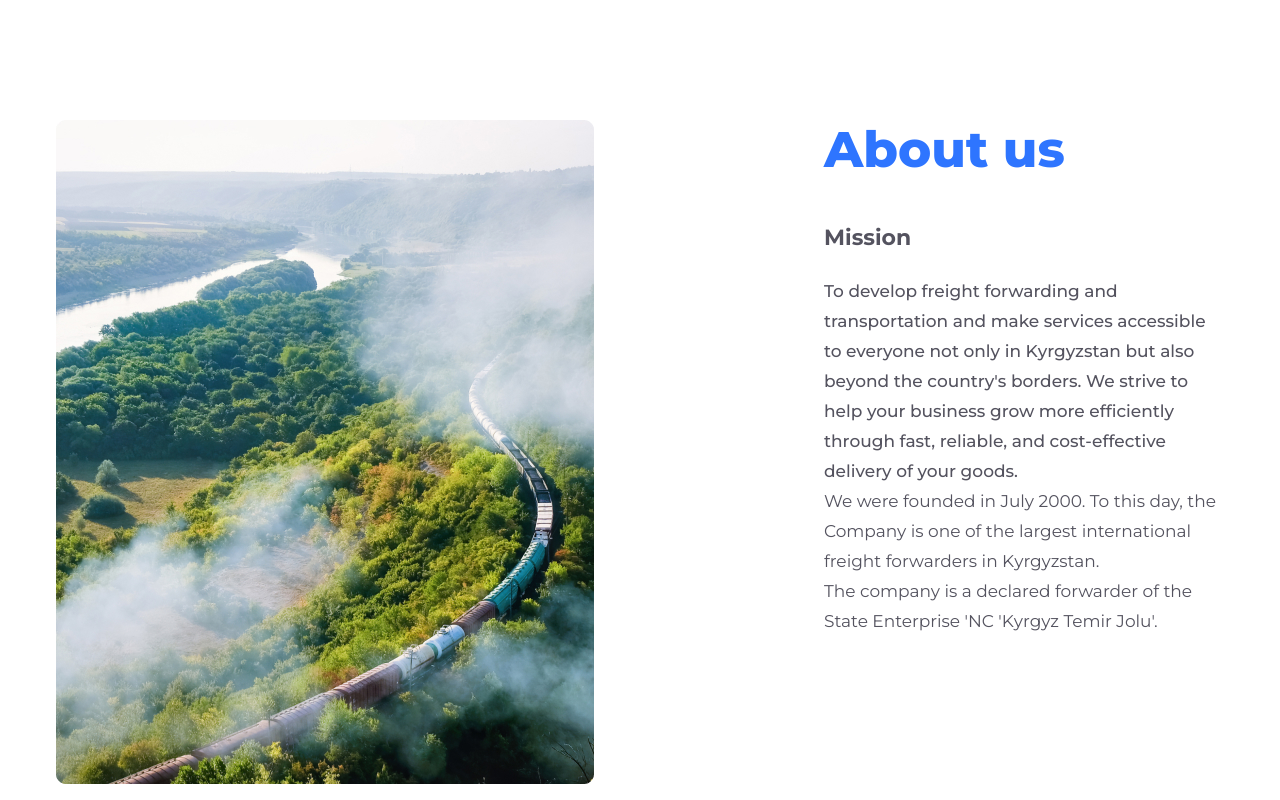
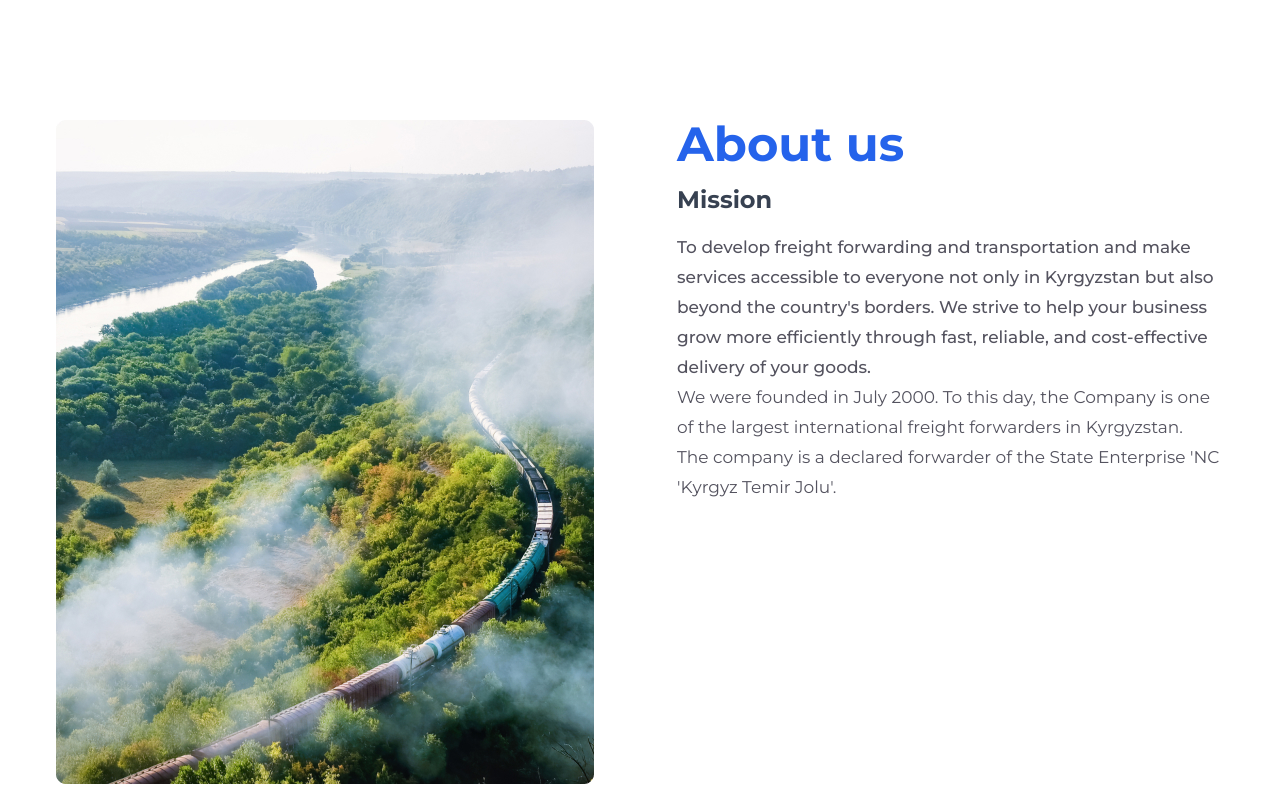
Before and after one commit to TranssystemBishkek/tsb, a Next.js app: page /en in a window 1280 px wide. Shown: the part 760-1560 px from the top of the page. Built offline with nearby package versions, Linux system fonts and the light colour scheme; no server answers.

Commit message:
fix(about-us): rewrite styles for titles

```diff
--- a/src/components/AboutUs/about-us.tsx
+++ b/src/components/AboutUs/about-us.tsx
@@ -18,14 +18,14 @@ export const AboutUs = (props: Props) => {
               alt="moving train on railway with high column of smoke flowing river hills and railway on the foreground"
             />
           </div>
-          <div className="about-us-description-box">
+          <div className="max-w-[547px]">
             <h2
               id="about-us"
-              className="about-us-title h-50 lh-60 extra-bold text-white"
+              className="bold text-5xl text-blue-600 mt-4 md:mt-0 mb-4"
             >
               {t("main")}
             </h2>
-            <span className="h-30 lh-36 bold text-white">{t("mission")}</span>
+            <h3 className="bold text-2xl text-gray-700 mb-4">{t("mission")}</h3>
             <p className="p-17 lh-30 medium">{t("lineOne")}</p>
             <p className="p-17 lh-30 regular">{t("lineTwo")}</p>
             <p className="p-17 lh-30 regular">{t("lineThree")}</p>
```
